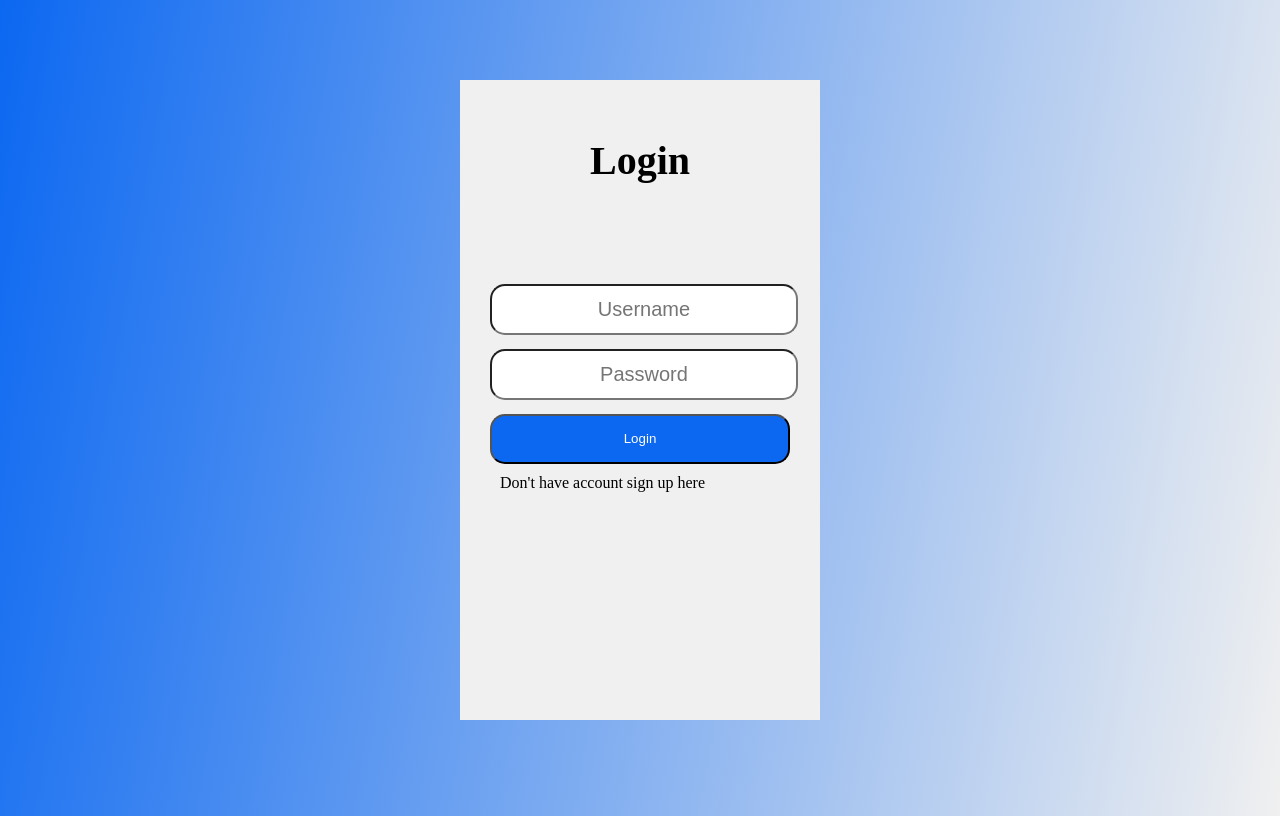
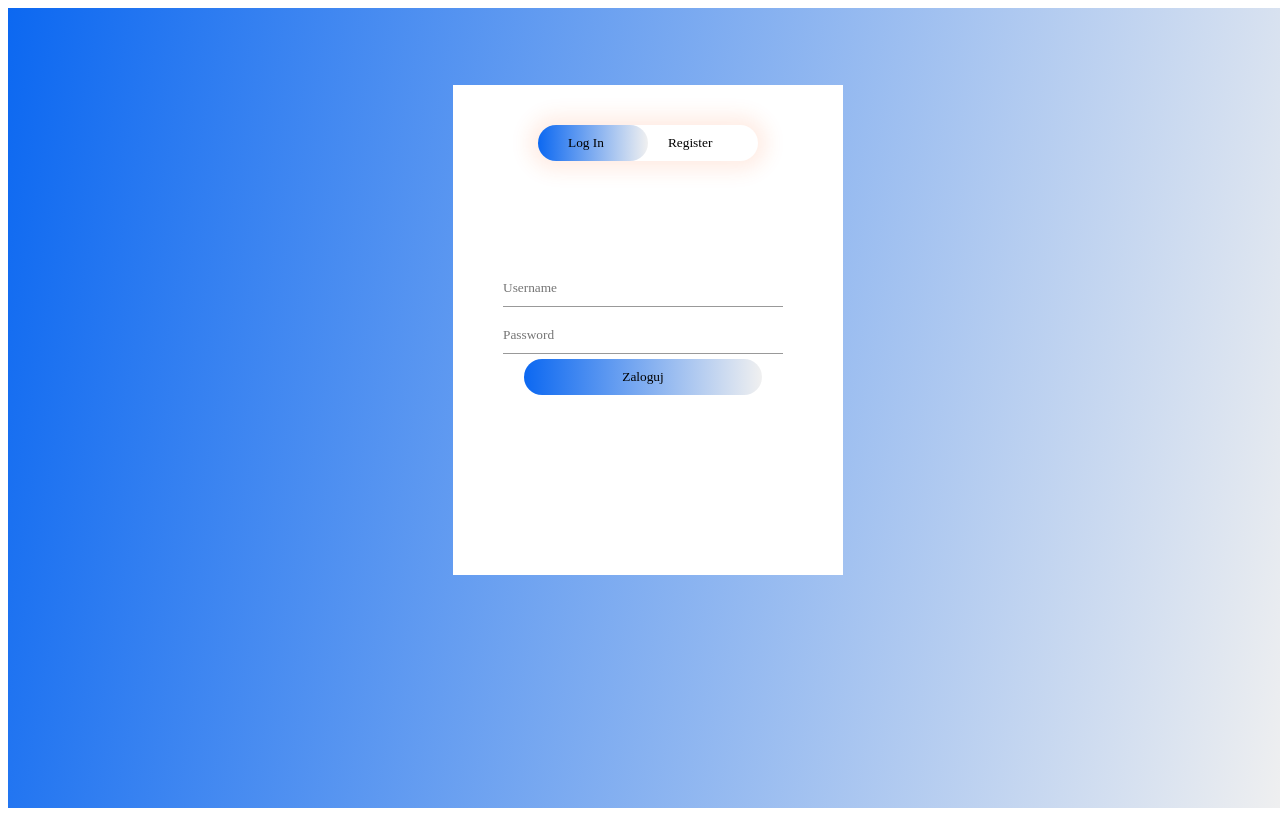
Before and after one commit to andwis12/SklepPHP, a PHP site: page /login.php in a window 1280 px wide. Run offline with PHP 8.4, Linux system fonts and the light colour scheme.

Commit message:
Registration form

```diff
--- a/Items.php
+++ b/Items.php
@@ -1,6 +1,7 @@
 <?php
 
 require_once('db.php');
+require_once('account.php');
 
 
 function get_items($category)
@@ -22,7 +23,7 @@ function get_items($category)
 
 }
 
-function display_item($name,$prize,$image)
+function display_item($name,$prize,$image,$id)
 {
     $template = "
 
@@ -38,7 +39,7 @@ function display_item($name,$prize,$image)
                  </br>
 
 
-                <input type=\"submit\" class=\"to-cart-button mt-auto\" value=\"Do koszyka\">
+               <a href=\"AddToCart.php?action=addToCart&id=$id\">Do koszyka</a>
 
 
         </div>
--- a/login.php
+++ b/login.php
@@ -9,28 +9,51 @@
 </head>
 
 <body>
-    <form class="login-form" action="zaloguj.php" method="post">
-        <h1>Login</h1>
-        <div class="txtb">
-            <input type="text" placeholder="Username" name="login">
+    <div class="hero">
+        <div class="form-box">
+            <div class="button-box">
+                <div id="btn"></div>
+                <button type="button" class="toggle-btn" onclick="login()">Log In</button>
+                <button type="button" class="toggle-btn" onclick="register()">Register</button>
+            </div>
+            <form id="login" class="input-group" action="zaloguj.php" method="post">
+                <input type="text" class="input-field" placeholder="Username" required name="login">
+                <input type="text" class="input-field" placeholder="Password" required name="password">
+                <button type="submit" class="submit-btn">Zaloguj</button>
+
+            </form>
+
+            <form id="register" class="input-group" action="registration.php" method="post">
+                <input type="text" class="input-field" placeholder="Username" name="login" required >
+                <input type="email" class="input-field" placeholder="Email" name="email" required>
+                <input type="text" class="input-field" placeholder="Password"name="password" required >
+                <button type="submit" class="submit-btn">Zarejestruj</button>
+            </form>
         </div>
+    </div>
 
-        <div class="txtb">
-            <input type="password" placeholder="Password" name="password">
+    <script>
+        var x = document.getElementById("login");
+        var y = document.getElementById("register");
+        var z = document.getElementById("btn");
 
-        </div>
+        function register()
+        {
+            x.style.left = "-400px";
+            y.style.left = "50px";
+            z.style.left = "110px";
+        }
 
-        <input type="submit" class="logbtn" value="Login">
+        function login()
+        {
+            x.style.left = "50px";
+            y.style.left = "450px";
+            z.style.left = "0px";
+        }
 
-
-        <div class="bottom-text">
-            Don't have account sign up here
-        </div>
-
-
-    </form>
+    </script>
 
 
 
-<body>
+</body>
 </html>
--- a/style/loginStyle.css
+++ b/style/loginStyle.css
@@ -1,61 +1,99 @@
+*
+{
+    font-family: sens-serif;
+}
 
-
-body
+.hero
 {
-    min-height: 100vh;
+    height:100%;
+    width: 100%;
+    background-position: center;
+    background-size: cover;
+    position: absolute;
     background-image: linear-gradient(100deg,#0C68F1,#F0F0F0);
 }
 
 
-.login-form
+.form-box
 {
-    padding:30px;
-    width:300px;
-    height:580px;
-    background-color: #F0F0F0;
-    position:absolute;
-    left:50%;
-    top:50%;
-    transform: translate(-50%,-50%);
+    width: 380px;
+    height: 480px;
+    position: relative;
+    margin: 6% auto;
+    background: #fff;
+    padding: 5px;
+    overflow: hidden;
+}
+
+.button-box
+{
+    width: 220px;
+    margin: 35px auto;
+    position:relative;
+    box-shadow: 0 0 20px 9px #FF61241F;
+    border-radius: 30px;
+}
+
+.toggle-btn
+{
+    padding: 10px 30px;
+    cursor: pointer;
+    background: transparent;
+    border:0;
+    outline: none;
+    position: relative;
+}
+
+#btn
+{
+    top: 0;
+    left: 0;
+    position: absolute;
+    width:110px;
+    height:100%;
+    background: linear-gradient(to right,#0C68F1,#F0F0F0);;
+    border-radius: 30px;
+    transition: 0.5s;
+}
+
+.input-group
+{
+    top:180px;
+    position: absolute;
+    width: 280px;
+    transition: 0.5s;
+}
+
+.input-field {
+    width: 100%;
+    padding: 10px 0;
+    margin: 5px 0;
+    border-left: 0;
+    border-top: 0;
+    border-right: 0;
+    border-bottom: 1px solid #999;
+    outline: none;
+    background: transparent;
 
 }
-
-.login-form h1
+.submit-btn
 {
-    font-size: 40px;
-    text-align: center;
-    margin-bottom: 100px;
+    width:85%;
+    padding: 10px 30px;
+    cursor: pointer;
+    display: block;
+    margin: auto;
+    background:linear-gradient(to right,#0C68F1,#F0F0F0);
+    border: 0;
+    outline: none;
+    border-radius:30px;
 }
 
-.txtb
+#login
 {
-    text-align: center;
-    position:relative;
-    height:25px;
-    margin:40px 0;
-
+    left: 50px;
 }
 
-.txtb input
-{
-    width:100%;
-    height:45px;
-    border-radius: 15px;
-    font-size: 20px;
-    text-align: center;
+#register{
+    left: 450px;
 }
-
-.logbtn
-{
-    color:white;
-    background: #0C68F1;
-    display:block;
-    width:100%;
-    border-radius: 15px;
-    height:50px;
-}
-
-.bottom-text
-{
-    margin: 10px;
-}
```
Also changed, not shown: AddToCart.php (added, +34 -0 lines), account.php (added, +27 -0 lines), index.php (+12 -7 lines), logout.php (added, +10 -0 lines), registration.php (added, +36 -0 lines), shopingcart.php (added, +19 -0 lines), style/Style.css (+6 -4 lines).
